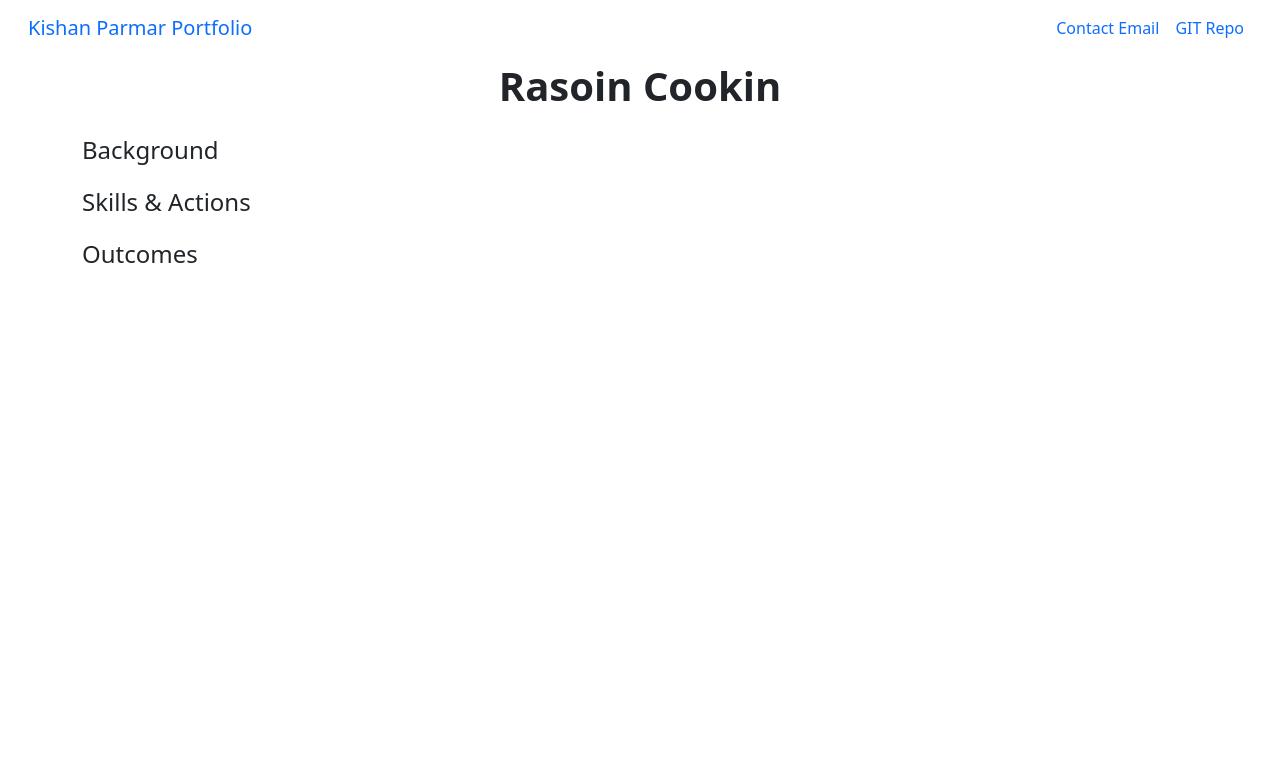
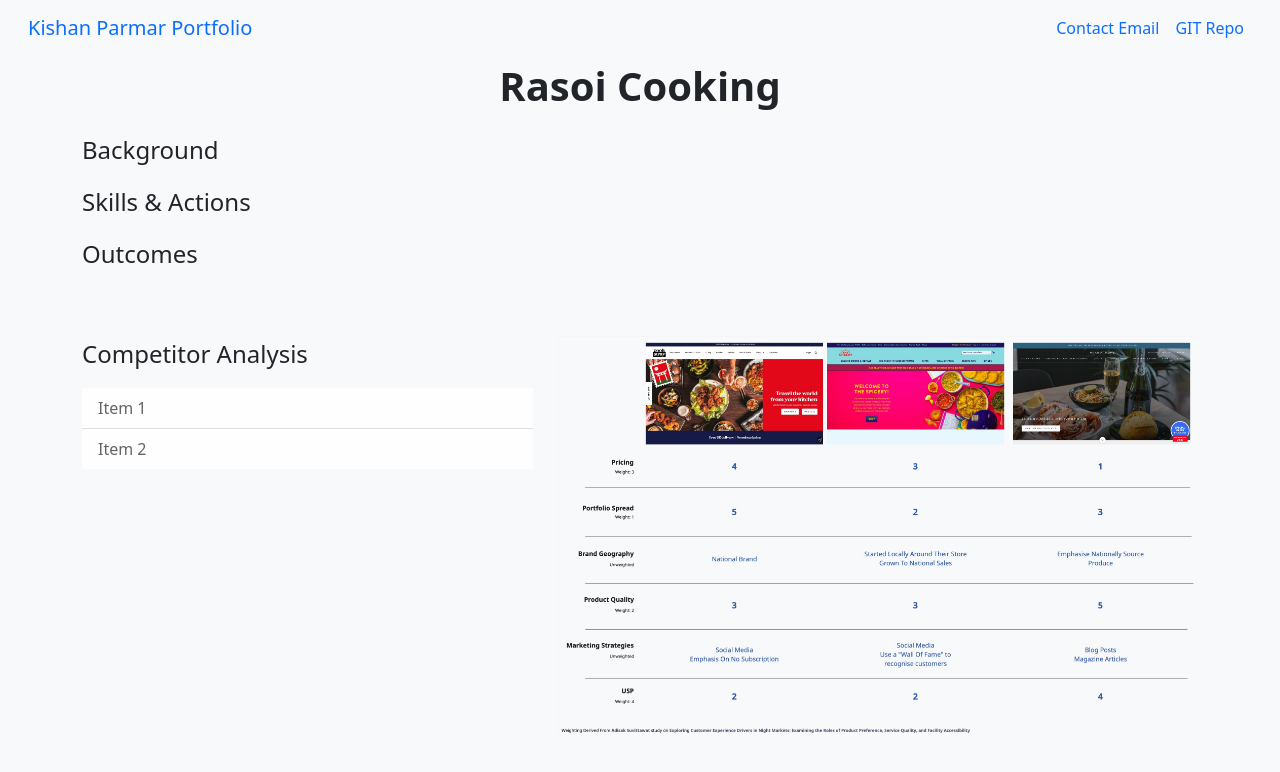
Before and after one commit to kishan-parmar23/portfolio, a website: page rasoiCooking.html in a window 1280 px wide. Drawn offline with nearby package versions, Linux system fonts and the light colour scheme.

Commit message:
Added first section to Rasoi Cooking page

```diff
--- a/rasoiCooking.html
+++ b/rasoiCooking.html
@@ -3,19 +3,48 @@
 <head>
     <meta charset="UTF-8">
     <meta name="viewport" content="width=device-width, initial-scale=1.0">
+    <style>
+        input[type=checkbox] {
+            display: none;
+            }
+
+  .container img {
+    transition: transform 0.25s ease;
+    cursor: zoom-in;
+    }
+
+  input[type=checkbox]:checked ~ label > img {
+    transform: scale(2);
+    cursor: zoom-out;
+  }
+    </style>
     <title>Document</title>
     <link href="https://cdn.jsdelivr.net/npm/bootstrap@5.0.2/dist/css/bootstrap.min.css" rel="stylesheet" integrity="sha384-EVSTQN3/azprG1Anm3QDgpJLIm9Nao0Yz1ztcQTwFspd3yD65VohhpuuCOmLASjC" crossorigin="anonymous"></head>
 </head>
-<body>
+<body class="bg-light">
     <my-toolbar></my-toolbar>
     <div class="container">
-        <p class="fs-1 fw-bold text-center">Rasoin Cookin</p>
+        <p class="fs-1 fw-bold text-center">Rasoi Cooking</p>
         <p class="fs-4 fw-lighter">Background</p>
         <p class="fs-4 fw-lighter">Skills & Actions</p>
         <p class="fs-4 fw-lighter">Outcomes</p>
     </div>
-    <div>
-
+    <div class="container py-5">
+        <div class="row">
+            <div class="col">
+                <p class="fs-4 fw-lighter">Competitor Analysis</p>
+                <ul class="list-group list-group-flush">
+                    <li class="list-group-item list-group-item-light">Item 1</li>
+                    <li class="list-group-item list-group-item-light">Item 2</li>
+                </ul>
+            </div>
+            <div class="col-7" >
+                <input type="checkbox" id="zoomCheck">
+                <label for="zoomCheck">
+                    <img class="img-fluid" src="./images/My Capstone - Frame 2-2.jpg" alt="">
+                </label>
+            </div>
+        </div>
     </div>
 
     <script src="https://cdn.jsdelivr.net/npm/bootstrap@5.3.8/dist/js/bootstrap.bundle.min.js" integrity="sha384-FKyoEForCGlyvwx9Hj09JcYn3nv7wiPVlz7YYwJrWVcXK/BmnVDxM+D2scQbITxI" crossorigin="anonymous"></script>
```
Also changed, not shown: css/base.css (line endings or trailing spaces), images/My Capstone - Frame 2-2.jpg (added).
